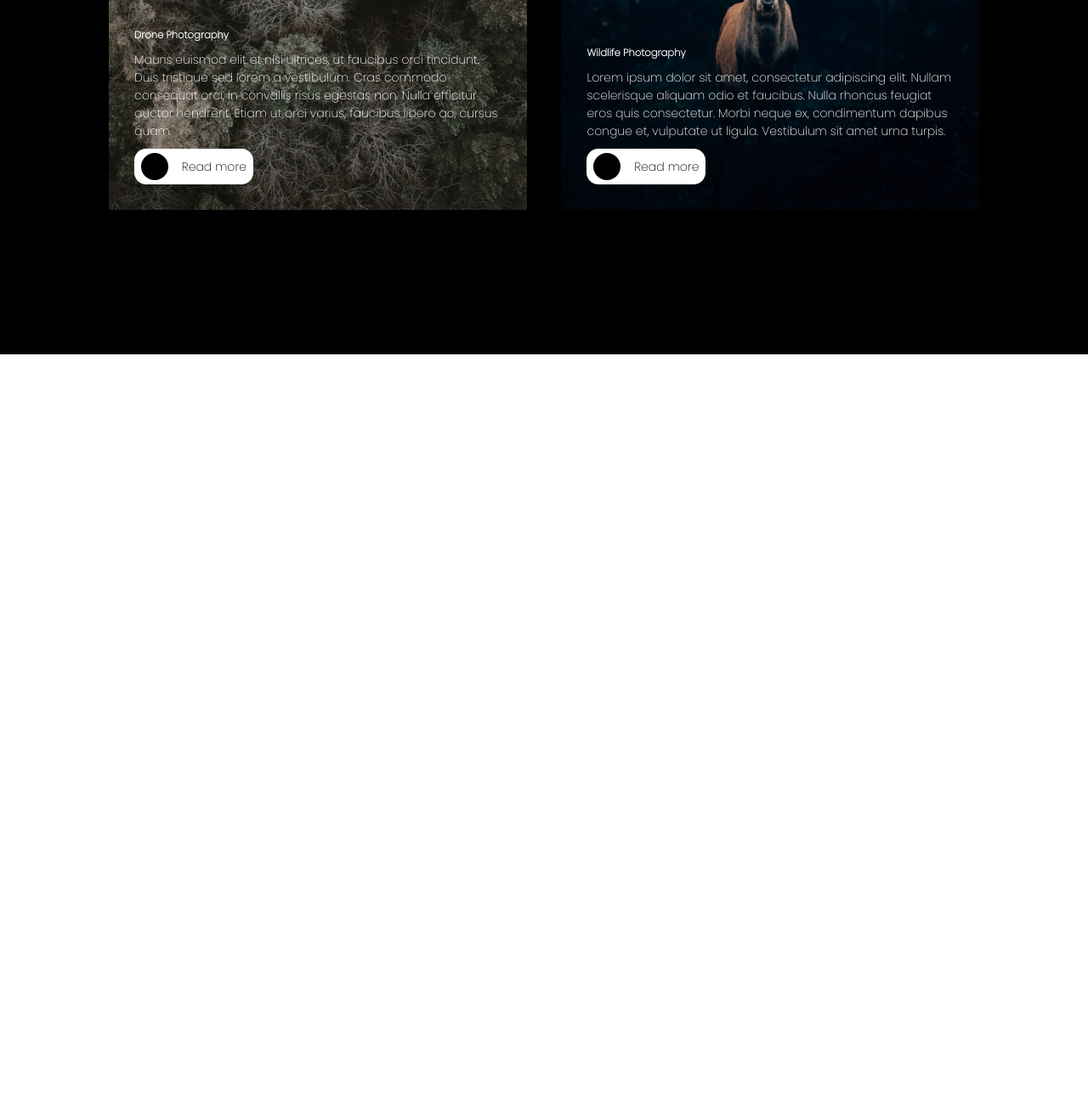
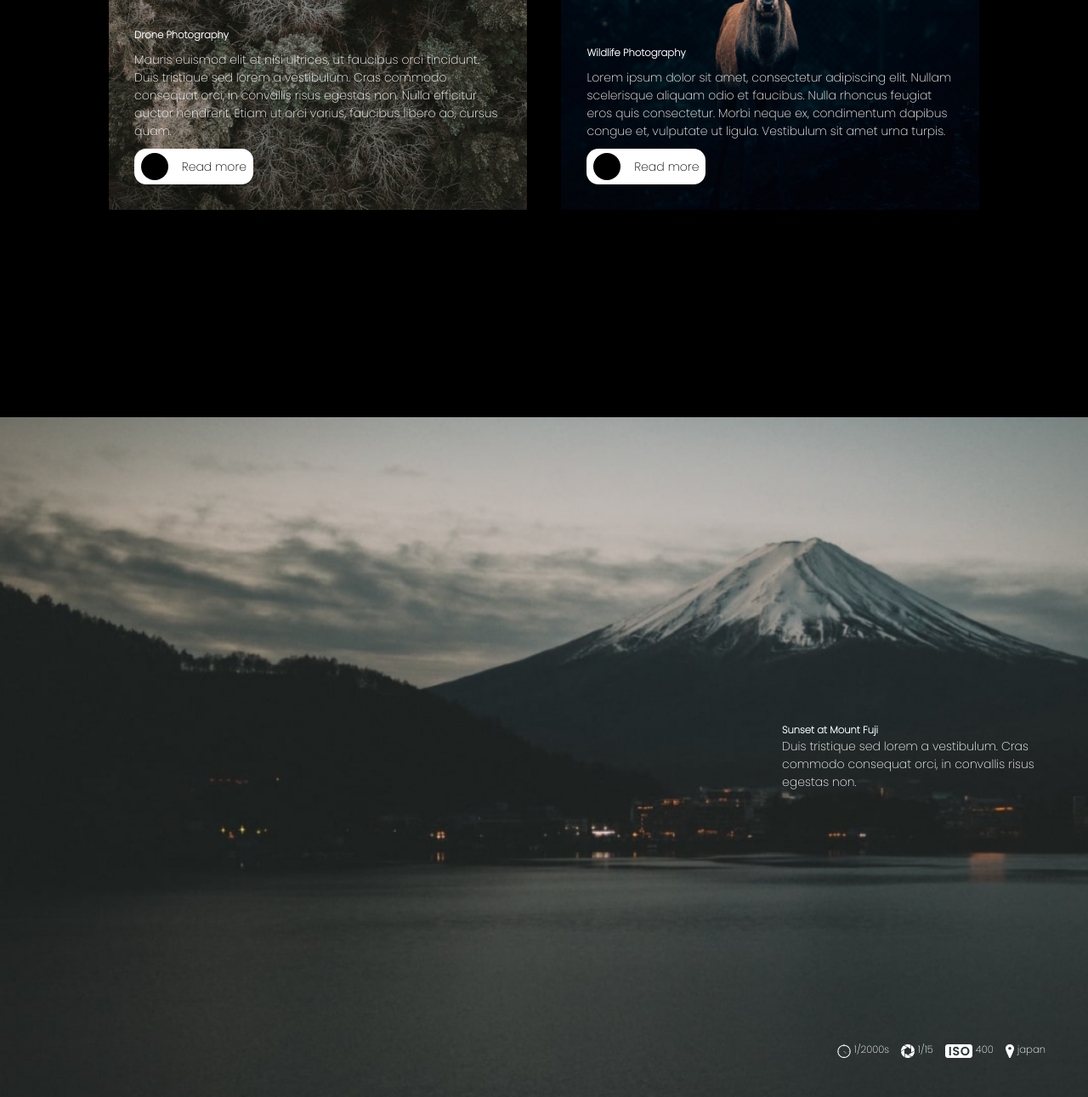
Before and after one commit to mehebbetbabayeva/Aperture-task, a plain HTML site: page index.html in a window 1280 px wide. Shown: the part 2159-3450 px from the top of the page at 85% size. Before the commit the page ends 2576 px from the top, so only its background shows below. Drawn offline with Linux system fonts and the light colour scheme.

Commit message:
finish images

```diff
--- a/assets/scss/style.scss
+++ b/assets/scss/style.scss
@@ -117,7 +117,7 @@ main{
     }
     #cards{
         background-color: #000;
-        height: auto;
+        height:220vh;
         .container{
             .cards-content{
                 padding-top: 112px;
@@ -182,6 +182,39 @@ main{
                         }
                     }
 
+                }
+            }
+        }
+    }
+    #images{
+       height: 100vh;
+        .images-content{
+            width: 100%;
+            height: 100vh;
+            background-image: url(../image/back.png);
+            background-repeat: no-repeat;
+            background-size: cover;
+            display: flex;
+            justify-content: flex-end;
+            align-items: center;
+            color: #fff;
+            font-size: 14px;
+            position: relative;
+            .images-text{
+                width: 300px;
+                margin-right: 60px;
+            }
+            .images-title{
+                position: absolute;
+                right: 0;
+                bottom: 0;
+                margin-bottom: 40px;
+                margin-right: 40px;
+                span{
+                    margin-right: 10px;
+                    img{
+                        margin-right:4px ;
+                    }
                 }
             }
         }
--- a/index.html
+++ b/index.html
@@ -113,6 +113,20 @@
                 </div>
             </div>
         </section>
+        <section id="images">
+            <div class="images-content">
+                <div class="images-text">
+                    <h5>Sunset at Mount Fuji</h5>
+                    <p>Duis tristique sed lorem a vestibulum. Cras commodo consequat orci, in convallis risus egestas non.</p>
+                </div>
+                <div class="images-title">
+                    <span><img src="./assets/image/time.png" alt=""><sup>1/2000s</sup></span>
+                    <span><img src="./assets/image/frame.png" alt=""><sup>1/15</sup></span>
+                    <span><img src="./assets/image/iso.png" alt=""><sup>400</sup></span>
+                    <span><img src="./assets/image/local.png" alt=""><sup>japan</sup></span>
+                </div>
+            </div>
+        </section>
     </main>
     <!-- end main -->
 
```
Also changed, not shown: assets/image/back.png (added), assets/scss/style.css, 1 other file.
